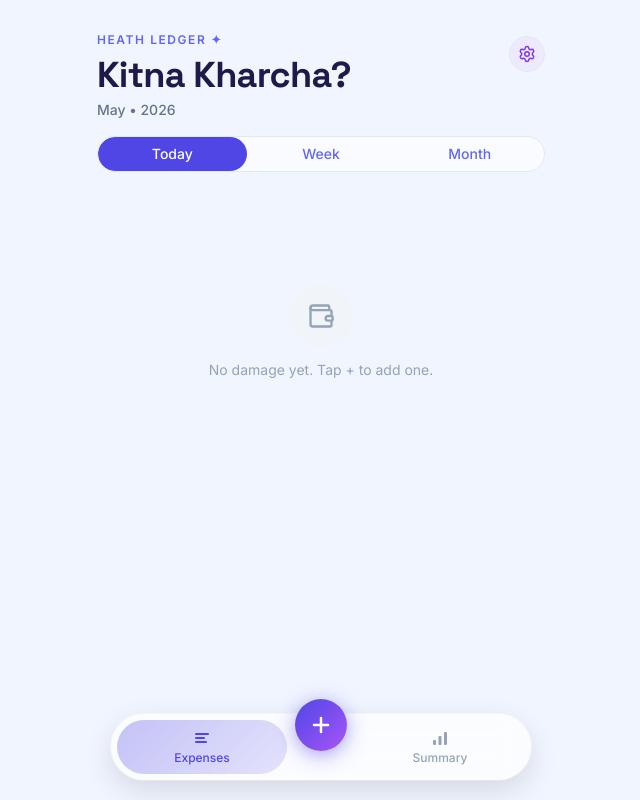
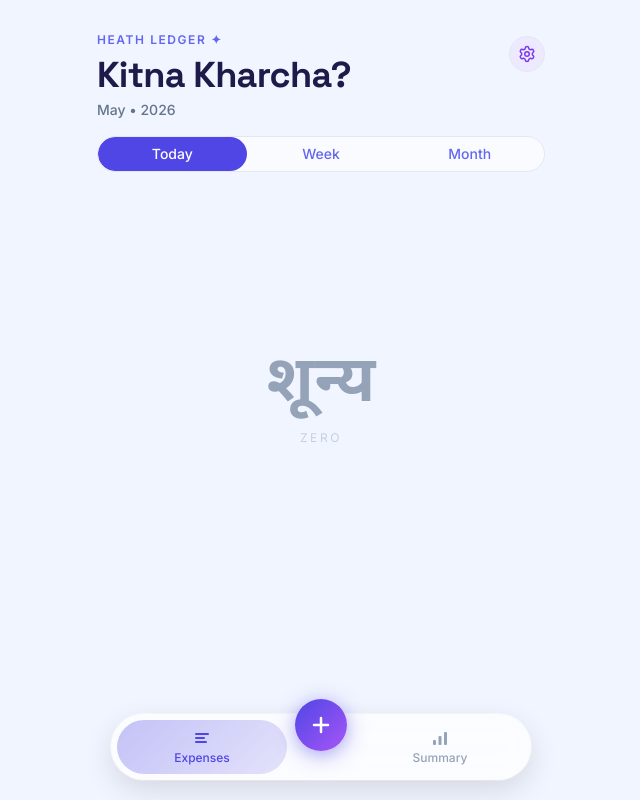
Before and after one commit to just-Devansh/HeathLedger, a React (Vite) app: page / in a window 1280 px wide. Shown: the whole page, without its empty margins (319-959 px from the left). Built offline with nearby package versions, Linux system fonts and the light colour scheme.

Commit message:
introduced-devangari-typography-for-empty-state

```diff
--- a/index.html
+++ b/index.html
@@ -6,7 +6,7 @@
     <title>HeathLedger</title>
     <link rel="preconnect" href="https://fonts.googleapis.com">
     <link rel="preconnect" href="https://fonts.gstatic.com" crossorigin>
-    <link href="https://fonts.googleapis.com/css2?family=Inter:wght@400;500;600;700&family=Space+Grotesk:wght@500;600;700;800&display=swap" rel="stylesheet">
+    <link href="https://fonts.googleapis.com/css2?family=Inter:wght@400;500;600;700&family=Noto+Sans+Devanagari:wght@700;900&family=Space+Grotesk:wght@500;600;700;800&display=swap" rel="stylesheet">
     <script>
       (function () {
         var theme = localStorage.getItem('heath_ledger_theme') || 'blue'
--- a/src/components/ExpenseList.jsx
+++ b/src/components/ExpenseList.jsx
@@ -55,16 +55,24 @@ export default function ExpenseList({ expenses, categories, onEdit, onDelete })
 
   if (expenses.length === 0) {
     return (
-      <div className="text-center py-24" style={{ color: theme.textFaint }}>
-        <div className="flex justify-center mb-3">
-          <div
-            className="w-16 h-16 rounded-full flex items-center justify-center"
-            style={{ background: theme.inputBg }}
-          >
-            {getIcon('wallet', { size: 28, color: theme.textFaint })}
-          </div>
-        </div>
-        <p className="text-sm">No damage yet. Tap + to add one.</p>
+      <div className="fixed inset-0 flex flex-col items-center justify-center pointer-events-none empty-state-in">
+        <p
+          className="font-devanagari font-black"
+          style={{
+            color: theme.textFaint,
+            fontSize: '4rem',
+            lineHeight: 1,
+            letterSpacing: '0.01em',
+          }}
+        >
+          शून्य
+        </p>
+        <p
+          className="mt-3 text-xs tracking-[0.22em] uppercase"
+          style={{ color: theme.textFaint, opacity: 0.45 }}
+        >
+          zero
+        </p>
       </div>
     )
   }
--- a/src/index.css
+++ b/src/index.css
@@ -100,6 +100,15 @@
   animation: toastSlideUp 0.22s cubic-bezier(0.4, 0, 0.2, 1) both;
 }
 
+/* Empty state — gentle fade-up entrance */
+@keyframes emptyStateIn {
+  from { opacity: 0; transform: translateY(14px); }
+  to   { opacity: 1; transform: translateY(0); }
+}
+.empty-state-in {
+  animation: emptyStateIn 0.4s cubic-bezier(0.4, 0, 0.2, 1) 0.08s both;
+}
+
 /* Remove number input spinners — Chrome, Safari, Edge */
 input[type=number]::-webkit-outer-spin-button,
 input[type=number]::-webkit-inner-spin-button {
--- a/tailwind.config.js
+++ b/tailwind.config.js
@@ -9,6 +9,7 @@ export default {
       fontFamily: {
         sans: ['Inter', 'system-ui', 'sans-serif'],
         display: ['"Space Grotesk"', 'system-ui', 'sans-serif'],
+        devanagari: ['"Noto Sans Devanagari"', 'system-ui', 'sans-serif'],
       },
     },
   },
```
